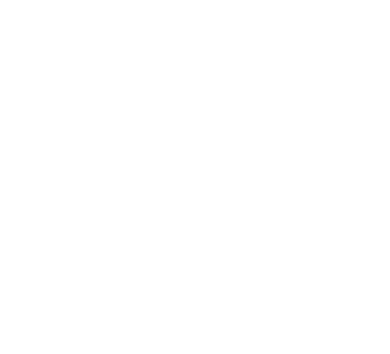
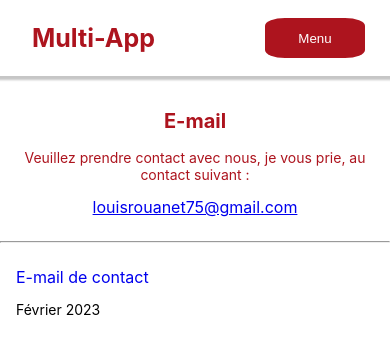
Before and after one commit to Louis75011/react-multi-app, a React (Create React App) app: page /contact in a window 390 px wide. Before the commit this address had no page. Shown: the top 354 px of the page. Built offline with nearby package versions, Linux system fonts and the light colour scheme.

Commit message:
burger menu okay

```diff
--- a/src/App.js
+++ b/src/App.js
@@ -1,6 +1,8 @@
 import { BrowserRouter, Route, Routes } from 'react-router-dom'
 import Layout from './component/layout/Layout'
 import Home from './component/views/Home'
+import Contact from './component/views/Contact'
+import About from './component/views/About'
 import Project1 from './component/views/Project1'
 import './App.scss'
 
@@ -10,6 +12,8 @@ function App() {
       <Routes>
         <Route element={<Layout />}>
           <Route index path="/" element={<Home />} />
+          <Route index path="/about" element={<About />} />
+          <Route index path="/contact" element={<Contact />} />
           <Route path="/project1" element={<Project1 />} />
         </Route>
       </Routes>
--- a/src/App.scss
+++ b/src/App.scss
@@ -1,5 +1,3 @@
-$baseColor: #AD141E;
-
 main,
 .main {
   width: 90%;
@@ -66,8 +64,19 @@ button {
   cursor: pointer;
 }
 
-// Footer
-.mail {
+// Footer elements
+.informations {
   padding: 1rem;
-  text-decoration: none;
+
+  .mail {
+    text-decoration: none;
+  }
 }
+
+// About and Contact components
+
+.text-center {
+  padding: 1rem;
+  text-align: center;
+  color: #ad141e;
+}
--- a/src/component/layout/Footer.jsx
+++ b/src/component/layout/Footer.jsx
@@ -1,11 +1,12 @@
 export default function Footer() {
   return (
     <footer>
-      <div>
-        <hr />
+      <hr />
+      <div className="informations">
         <a className="mail" href="mailto:louisrouanet75@gmail.com">
-          e-mail de contact
+          E-mail de contact
         </a>
+        <p>Février 2023</p>
       </div>
     </footer>
   )
--- a/src/component/layout/Header.jsx
+++ b/src/component/layout/Header.jsx
@@ -1,7 +1,36 @@
+import { useState } from 'react'
+import '../../style/layout/Header.scss'
+
 export default function Header() {
+  const [isNavExpanded, setIsNavExpanded] = useState(false)
+
   return (
-    <div>
-      <h1 style={{ paddingLeft: '40px' }}>Header</h1>
-    </div>
+    <header>
+      <nav className="navigation">
+        <a href="/" className="brand-name">
+          <h1>Multi-App</h1>
+        </a>
+
+        <button
+          className="hamburger"
+          onClick={() => {
+            setIsNavExpanded(!isNavExpanded)
+          }}
+        >
+          Menu
+        </button>
+
+        <div className={isNavExpanded ? 'navigation-menu expanded' : 'navigation-menu'}>
+          <ul>
+            <li>
+              <a href="/about">About</a>
+            </li>
+            <li>
+              <a href="/contact">Contact</a>
+            </li>
+          </ul>
+        </div>
+      </nav>
+    </header>
   )
 }
--- /dev/null
+++ b/src/component/views/About.jsx
@@ -0,0 +1,11 @@
+export default function About() {
+  return (
+    <div className="text-center">
+      <h2>Nos applications</h2>
+      <p>
+        La description de nos applications nous sert à redéfinir les besoins clients et autres
+        utilitées pour le code ou encore dans la vie quotidienne.
+      </p>
+    </div>
+  )
+}
--- /dev/null
+++ b/src/component/views/Contact.jsx
@@ -0,0 +1,11 @@
+export default function Contact() {
+  return (
+    <div className="text-center">
+      <h2>E-mail</h2>
+      <p>Veuillez prendre contact avec nous, je vous prie, au contact suivant :</p>
+      <a className="mail" href="mailto:louisrouanet75@gmail.com">
+        louisrouanet75@gmail.com
+      </a>
+    </div>
+  )
+}
--- a/src/component/views/Home.jsx
+++ b/src/component/views/Home.jsx
@@ -6,21 +6,24 @@ export default function Home() {
     {
       imagePath: '/images/slider1.jpg',
       title: 'Slider',
-      description: "Utilité : afficher des images en mouvement. Remplissage de test écrit. Remplissage de test écrit.",
+      description:
+        'Utilité : afficher des images en mouvement. Remplissage de test écrit. Remplissage de test écrit.',
       link: '/project1',
       titleLink: 'Visiter Projet 1',
     },
     {
       imagePath: '/images/slider2.jpg',
       title: 'Multi-Langues',
-      description: "Utilité : Gestion de traduction automatique d'une langue à une autre. Remplissage de test écrit. Remplissage de test écrit.",
+      description:
+        "Utilité : Gestion de traduction automatique d'une langue à une autre. Remplissage de test écrit. Remplissage de test écrit.",
       link: '/project1',
       titleLink: 'Visiter Projet 2',
     },
     {
       imagePath: '/images/slider3.jpg',
       title: 'Multi-step-validation',
-      description: "Utilité : Gestion de l'étape de validation d'un formulaire. Remplissage de test écrit. Remplissage de test écrit.",
+      description:
+        "Utilité : Gestion de l'étape de validation d'un formulaire. Remplissage de test écrit. Remplissage de test écrit.",
       link: '/project1',
       titleLink: 'Visiter Projet 3',
     },
@@ -28,16 +31,6 @@ export default function Home() {
 
   return (
     <main>
-      <div className="text-end">
-        <h2>Nos applications</h2>
-      <img src="/images/slider3.jpg" height="300px" alt="" />
-        <p>
-          La description de nos applications nous sert à redéfinir les besoins clients et autres
-          utilitées pour le code ou encore dans la vie quotidienne.
-        </p>
-      </div>
-
-
       <div className="flex">
         <div className="cards">
           {projectCard.map((element, index) => {
@@ -51,9 +44,7 @@ export default function Home() {
                 />
                 <div className="container">
                   <h3>{element.title}</h3>
-              <p className="description">
-              {element.description}
-              </p>
+                  <p className="description">{element.description}</p>
                   <Link to={element.link}>
                     <button>{element.titleLink}</button>
                   </Link>
--- /dev/null
+++ b/src/style/layout/Header.scss
@@ -0,0 +1,111 @@
+.navigation {
+  height: 60px;
+  width: 100%;
+  display: flex;
+  align-items: center;
+  position: relative;
+  padding: 0.5rem 0rem;
+  background-color: #fff;
+  color: black;
+  box-shadow: 0 2px 2px 2px rgba(9, 9, 9, 0.23);
+
+  h1 {
+    color: #ad141e;
+    padding-left: 1rem;
+  }
+}
+
+.hamburger {
+  border: 0;
+  height: 40px;
+  width: 40px;
+  padding: 0.5rem;
+  border-radius: 20%;
+  background-color: #ad141e;
+  cursor: pointer;
+  transition: background-color 0.2s ease-in-out;
+  position: absolute;
+  top: 50%;
+  right: 25px;
+  transform: translateY(-50%);
+  display: none;
+}
+
+.hamburger:hover {
+  background-color: #2642af;
+}
+
+.brand-name {
+  text-decoration: none;
+  color: black;
+  font-size: 1.3rem;
+  margin-left: 1rem;
+}
+
+.navigation-menu {
+  margin-left: auto;
+}
+
+.navigation-menu ul {
+  display: flex;
+  padding: 0;
+}
+
+.navigation-menu li {
+  list-style-type: none;
+  margin: 0 1rem;
+}
+
+.navigation-menu li a {
+  text-decoration: none;
+  color: #2642af;
+  font-weight: 800;
+  padding: 0 1rem;
+  display: block;
+  width: 100%;
+}
+
+@media screen and (max-width: 720px) {
+  .navigation-menu ul {
+    position: absolute;
+    top: 60px;
+    left: 0;
+    flex-direction: column;
+    width: 100%;
+    height: calc(100vh - 77px);
+    background-color: white;
+    border-top: 1px solid black;
+  }
+
+  .navigation-menu li {
+    // centers link text and strips off margin
+    text-align: center;
+    margin: 0;
+  }
+
+  .navigation-menu li a {
+    color: #2642af;
+    font-weight: 600;
+
+    width: 100%;
+    padding: 1.5rem 0;
+  }
+
+  .navigation-menu li:hover {
+    background-color: #eee;
+  }
+}
+
+@media screen and (max-width: 720px) {
+  .hamburger {
+    display: block;
+  }
+
+  .navigation-menu ul {
+    display: none;
+  }
+
+  .navigation-menu.expanded ul {
+    display: block;
+  }
+}
--- a/src/style/views/Home.scss
+++ b/src/style/views/Home.scss
@@ -1,6 +1,6 @@
 .text-end {
   text-align: end;
-  color: #AD141E;
+  color: #ad141e;
 }
 
 .flex {
```
Also changed, not shown: 1 other file (tests, documents, lock files or other folders). Lines whose indentation alone changed are shown as unchanged.
